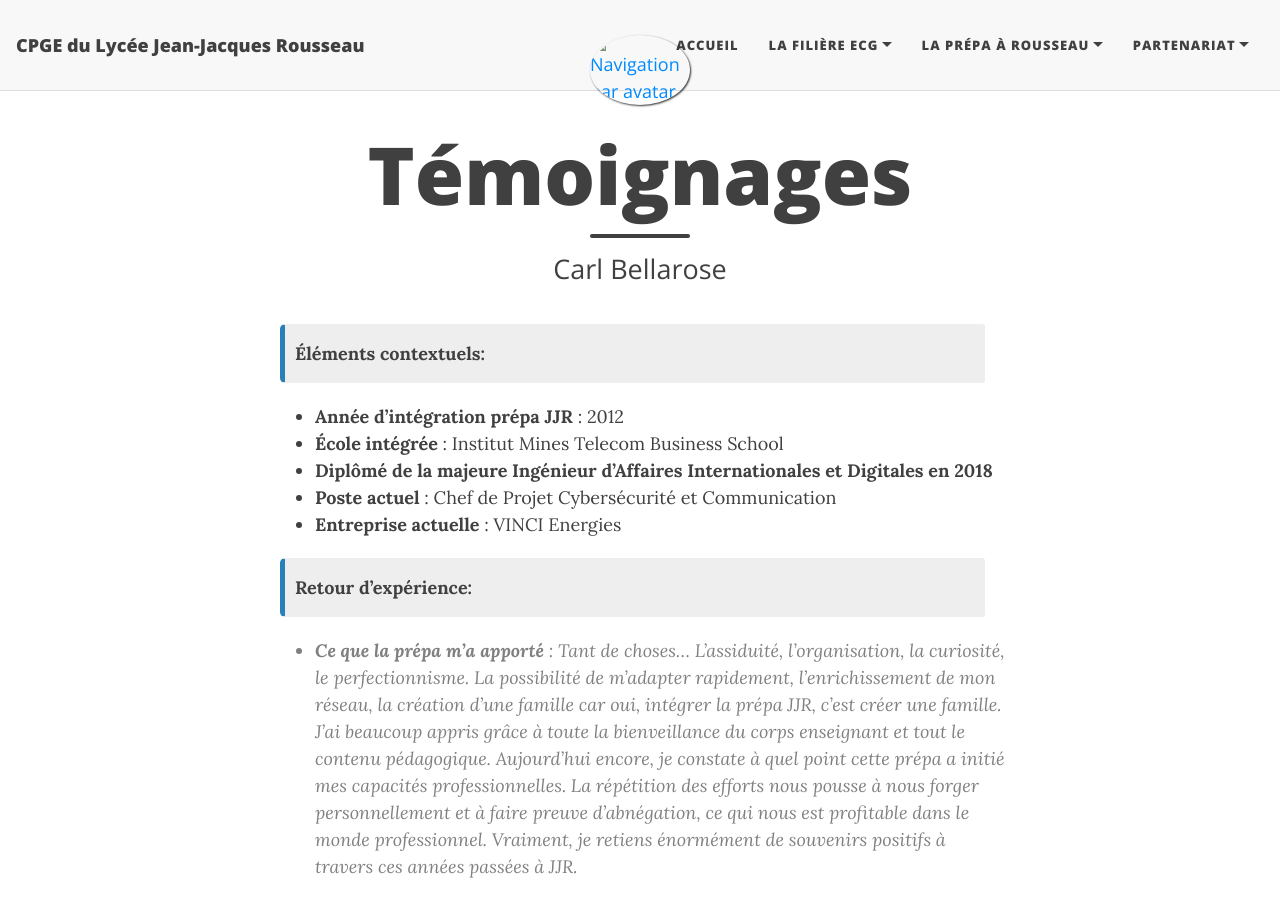
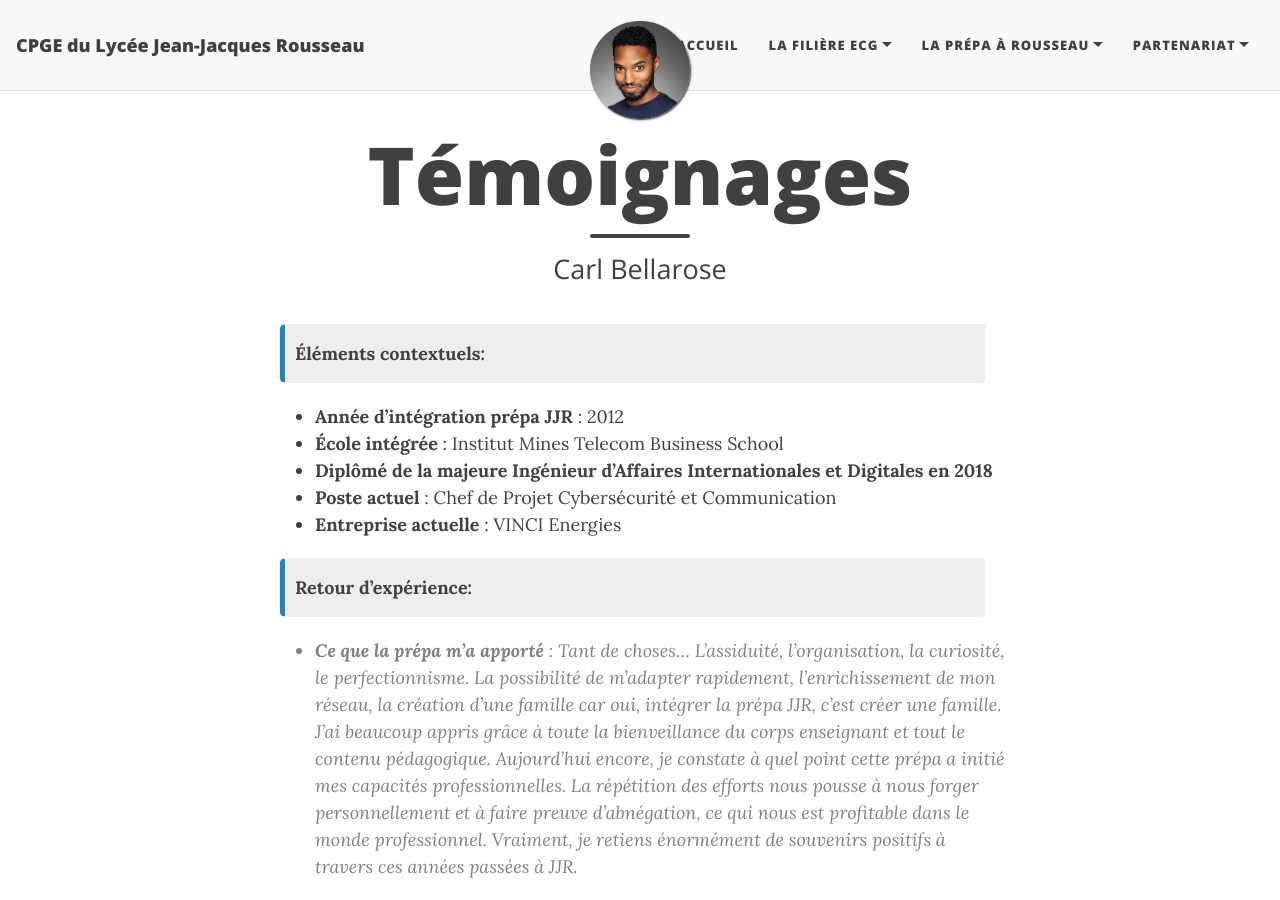
Before and after one commit to cpgesarcelles/cpgesarcelles.github.io, a Jekyll site: the page built from Temoignages/bellarose.md, in a window 1280 px wide and 900 px high. Built offline with Jekyll 4.4.1, drawn with Linux system fonts in a browser that asks for light colours; nearby versions of some CDN libraries.

Commit message:
Update bellarose.md

```diff
--- a/Temoignages/bellarose.md
+++ b/Temoignages/bellarose.md
@@ -2,6 +2,7 @@
 layout: page
 title: Témoignages
 subtitle: Carl Bellarose
+avatar: "/assets/img/Bellerose.JPG"
 ---
 
 {: .box-note}
```
